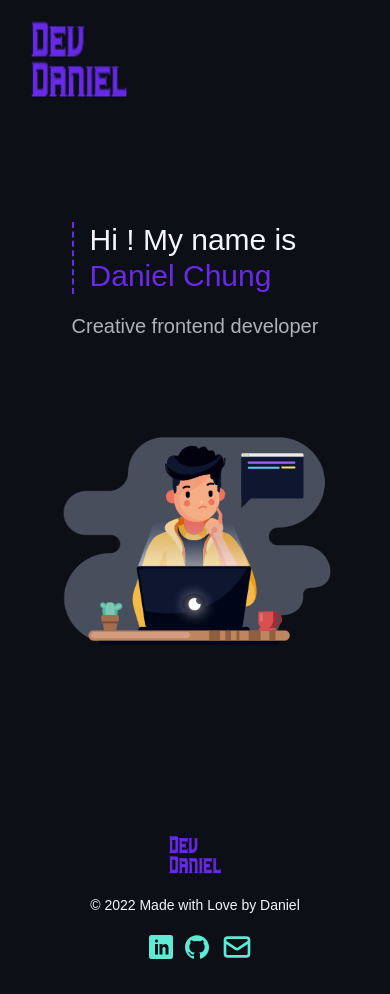
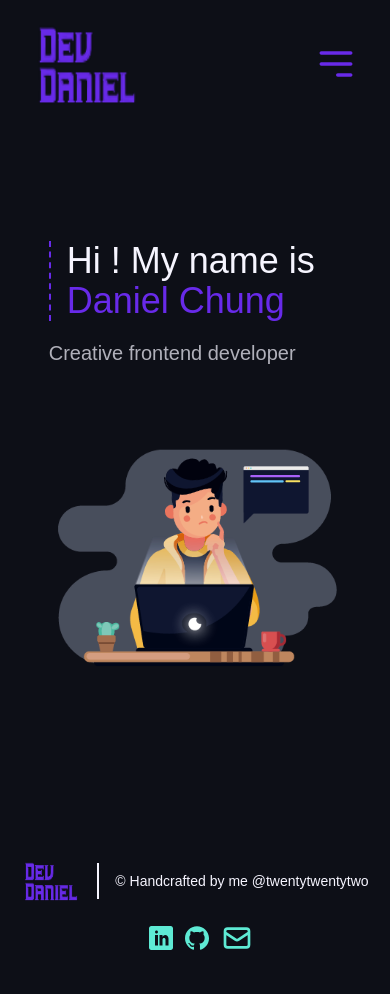
Before and after one commit to daniel0426/portfolio_2022, a Next.js app: page / in a window 390 px wide. Built offline with nearby package versions, Linux system fonts and the light colour scheme.

Commit message:
mobile menu complete

```diff
--- a/components/About.js
+++ b/components/About.js
@@ -1,7 +1,14 @@
 import React from 'react';
 
 function About() {
-  return <section></section>;
+  return (
+    <section>
+      <div>
+        <h1>About</h1>
+        <div></div>
+      </div>
+    </section>
+  );
 }
 
 export default About;
--- a/components/Footer.js
+++ b/components/Footer.js
@@ -6,7 +6,8 @@ import { HiOutlineMail } from 'react-icons/hi';
 function Footer() {
   return (
     <footer>
-      <div className=" flex items-center sm:flex-row flex-col">
+      <div className=" flex items-center sm:flex-row flex-col mb-4">
+        <div className="flex items-center ">
           <a className="flex title-font font-medium items-center md:justify-start justify-center text-gray-900">
             <Image
               src="/logo.png"
@@ -16,10 +17,11 @@ function Footer() {
               className="obejct-contain cursor-pointer w-3/4 md:w-full "
             />
           </a>
-        <p className="text-sm text-gray-500 sm:ml-4 sm:pl-4 sm:border-l-2 sm:border-gray-200 sm:py-2 sm:mt-0 mt-4">
-          © 2022 Made with Love by Daniel
+          <p className="text-sm text-gray-500 ml-4 pl-4 border-l-2 border-gray-200 py-2 ">
+            © Handcrafted by me @twentytwentytwo
           </p>
-        <span className="inline-flex sm:ml-auto sm:mt-0 mt-4 justify-center sm:justify-start items-center">
+        </div>
+        <span className="inline-flex sm:ml-auto sm:mt-0 mt-4   items-center ">
           <a
             href="https://www.linkedin.com/in/daniel-chung-0426/"
             target="_blank"
@@ -27,7 +29,7 @@ function Footer() {
             title="linkedin"
             className="ml-3"
           >
-            <ImLinkedin className="w-6 h-6 text-mint" />
+            <ImLinkedin className="w-6 h-6 text-mint " />
           </a>
           <a
             href="https://github.com/daniel0426"
--- a/components/Header.js
+++ b/components/Header.js
@@ -1,9 +1,26 @@
 import Link from 'next/link';
-import React from 'react';
-import { DocumentTextIcon, MoonIcon, SunIcon } from '@heroicons/react/outline';
+import React, { useState } from 'react';
+import {
+  DocumentTextIcon,
+  MoonIcon,
+  SunIcon,
+  MenuAlt3Icon,
+  XCircleIcon,
+} from '@heroicons/react/outline';
 import Image from 'next/image';
 import { ImLinkedin, ImGithub } from 'react-icons/im';
 function Header() {
+  const [isNavOpen, setIsNavOpen] = useState(undefined);
+
+  const MobileMenuOpenHandler = () => {
+    document.body.classList.add('is-nav-open');
+  };
+
+  const MobileMenuCloseHandler = () => {
+    document.body.classList.remove('is-nav-open');
+  };
+  console.log(isNavOpen);
+
   return (
     <header>
       <Link href="/">
@@ -15,9 +32,18 @@ function Header() {
           className="obejct-contain cursor-pointer w-3/4 md:w-full "
         />
       </Link>
-      <ul className="hidden md:flex space-x-4 text-lg items-center ">
-        <li>
-          <MoonIcon className="w-5 h-5 cursor-pointer " />
+      <MenuAlt3Icon
+        className="w-11 h-11 cursor-pointer md:hidden transition-all duration-400 ease-[cubic-bezier(0.19, 1, 0.22, 1)] "
+        onClick={MobileMenuOpenHandler}
+      />
+      <nav className="nav transition-all">
+        <XCircleIcon
+          className="nav-close-btn w-11 h-11 text-purple"
+          onClick={MobileMenuCloseHandler}
+        />
+        <ul className="space-x-4 ">
+          <li className="theme-btn">
+            <MoonIcon className="w-5 h-5 cursor-pointer" />
           </li>
           <li>
             <Link href="/#projects">PROJECTS</Link>
@@ -28,7 +54,7 @@ function Header() {
           <li>
             <a href="" target="_blank" className="flex items-center">
               <span>CV</span>
-            <DocumentTextIcon className="w-6 h-5" />
+              <DocumentTextIcon className="w-12 h-13 ml-0.5 md:ml-0 md:w-5 md:h-5" />
             </a>
           </li>
           <li>
@@ -38,7 +64,7 @@ function Header() {
               rel="noreferrer"
               title="linkedin"
             >
-            <ImLinkedin className="w-6 h-6 text-mint" />
+              <ImLinkedin className="w-11 h-11 md:w-6 md:h-6  text-purple hover:text-white md:text-mint md:hover:text-mint " />
             </a>
           </li>
           <li>
@@ -48,10 +74,11 @@ function Header() {
               rel="noreferrer"
               title="github"
             >
-            <ImGithub className="w-6 h-6 text-mint" />
+              <ImGithub className="w-11 h-11 md:w-6 md:h-6 text-purple hover:text-white md:text-mint md:hover:text-mint " />
             </a>
           </li>
         </ul>
+      </nav>
     </header>
   );
 }
--- a/components/Hero.js
+++ b/components/Hero.js
@@ -3,19 +3,19 @@ import HeroAnimation from './HeroAnimation';
 
 function Hero() {
   return (
-    <section className="text-white font-montserrat h-[85vh] flex items-center">
-      <div className="container mx-auto flex px-5 py-24 md:flex-row flex-col items-center justify-center">
-        <div className=" font-medium md:w-1/2 flex flex-col md:items-start  mb-16 md:mb-0  ">
-          <h1 className="text-3xl lg:leading-tight md:text-4xl lg:text-5xl mb-4 border-l-2 border-l-purple border-dashed pl-4 ">
+    <section className="text-white font-montserrat h-[90vh] flex items-center">
+      <div className="container mx-auto flex py-24 md:flex-row flex-col items-center justify-center">
+        <div className="w-3/4 md:w-1/2 flex flex-col md:items-start mb-12 md:mb-0  ">
+          <h1 className="text-4xl lg:leading-tight md:text-5xl lg:text-6xl mb-4 border-l-2 border-l-purple border-dashed pl-4 ">
             Hi ! My name is
             <br />
             <span className="text-purple"> Daniel Chung </span>
           </h1>
-          <p className="md:mb-8 leading-relaxed text-xl md:text-2xl lg:text-2xl opacity-70 font-light">
+          <p className="md:mb-8 leading-relaxed text-xl md:text-2xl lg:text-3xl opacity-70 font-light">
             Creative frontend developer
           </p>
         </div>
-        <div className=" w-4/5 md:w-1/3 lg:w-1/4  ">
+        <div className=" w-3/4 md:w-1/3   ">
           <HeroAnimation />
         </div>
       </div>
--- a/styles/globals.css
+++ b/styles/globals.css
@@ -9,21 +9,24 @@
 }
 
 @font-face {
-  font-family: 'Montserrat';
-  src: url('https://fonts.googleapis.com/css2?family=Montserrat:wght@300;400;500;600;700&display=swap');
+  font-family: 'Nunito';
+  src: url('https://fonts.googleapis.com/css2?family=Nunito:wght@300;400;500;600;700&display=swap');
 }
+
 
 @layer base {
   body {
-    @apply bg-background text-white font-montserrat !scrollbar-thin  !scrollbar-track-transparent !scrollbar-thumb-purple
+    @apply bg-background text-white font-nunito !scrollbar-thin  !scrollbar-track-transparent !scrollbar-thumb-purple
   }
 
+
+
   header {
-    @apply   fixed top-0 text-purple z-50 flex w-full items-center justify-between px-6 md:px-16  py-2 transition-all lg:py-2
+    @apply  fixed top-0 text-purple z-40 flex w-full h-[8rem] items-center justify-between px-8 md:px-16  py-2 transition-all lg:py-2
   }
 
   footer {
-    @apply text-white px-6 md:px-16 py-4
+    @apply text-white px-2 sm:px-6 md:px-16 pb-6 sm:py-4
   }
 }
 
@@ -32,3 +35,75 @@
 @layer components {
 
 }
+
+.nav-close-btn {
+  position: absolute;
+  top: 2.5rem;
+  right: 1.5rem;
+  display: none;
+  padding: 0;
+  margin: 0;
+  background: none;
+  border: 0;
+  cursor:pointer;
+}
+
+.nav {
+  display : flex;
+  align-items : center
+}
+
+.nav ul {
+  display: flex;
+  align-items: center;
+  list-style: none;
+}
+
+
+@media screen and (max-width: 768px){
+  body.is-nav-open .nav-open-btn{
+    opacity :0
+  }
+  body.is-nav-open .nav {
+    transition: all 0.75s cubic-bezier(0.86, 0, 0.07, 1);
+    transform: translate3d(0, 0, 0);
+    background-color :#0D0F17;
+    opacity: 100;
+  }
+
+  body.is-nav-open ul {
+    flex-direction: column;
+    align-items: flex-end;
+  }
+  body.is-nav-open ul li {
+    margin-bottom: 1rem;
+    font-size: 3.5rem;
+    color: #F6F5FF;
+    transition: all 0.25s ease;
+  }
+  body.is-nav-open ul li:hover {
+    color : #682ae9;
+  }
+  body.is-nav-open .theme-btn {
+    display:none;
+  }
+
+  .nav {
+    align-items: flex-end;
+    justify-content: flex-end;
+    position: absolute;
+    opacity:0;
+    top: 0;
+    right: 0;
+    z-index: 9999;
+    width: 100vw;
+    height: 100vh;
+    padding: 8rem 2.5rem 4rem;
+    text-align: right;
+    transform: translate3d(120%, 0, 0);
+  }
+
+  .nav-close-btn {
+    display:flex
+  }
+}
--- a/tailwind.config.js
+++ b/tailwind.config.js
@@ -11,7 +11,7 @@ module.exports = {
     extend: {
       fontFamily: {
         machine: ['MACHINE'],
-        montserrat: ['Montserrat', 'sans-serif'],
+        nunito: ['Nunito', 'sans-serif'],
       },
     },
   },
```
Lines whose indentation alone changed are shown as unchanged.
